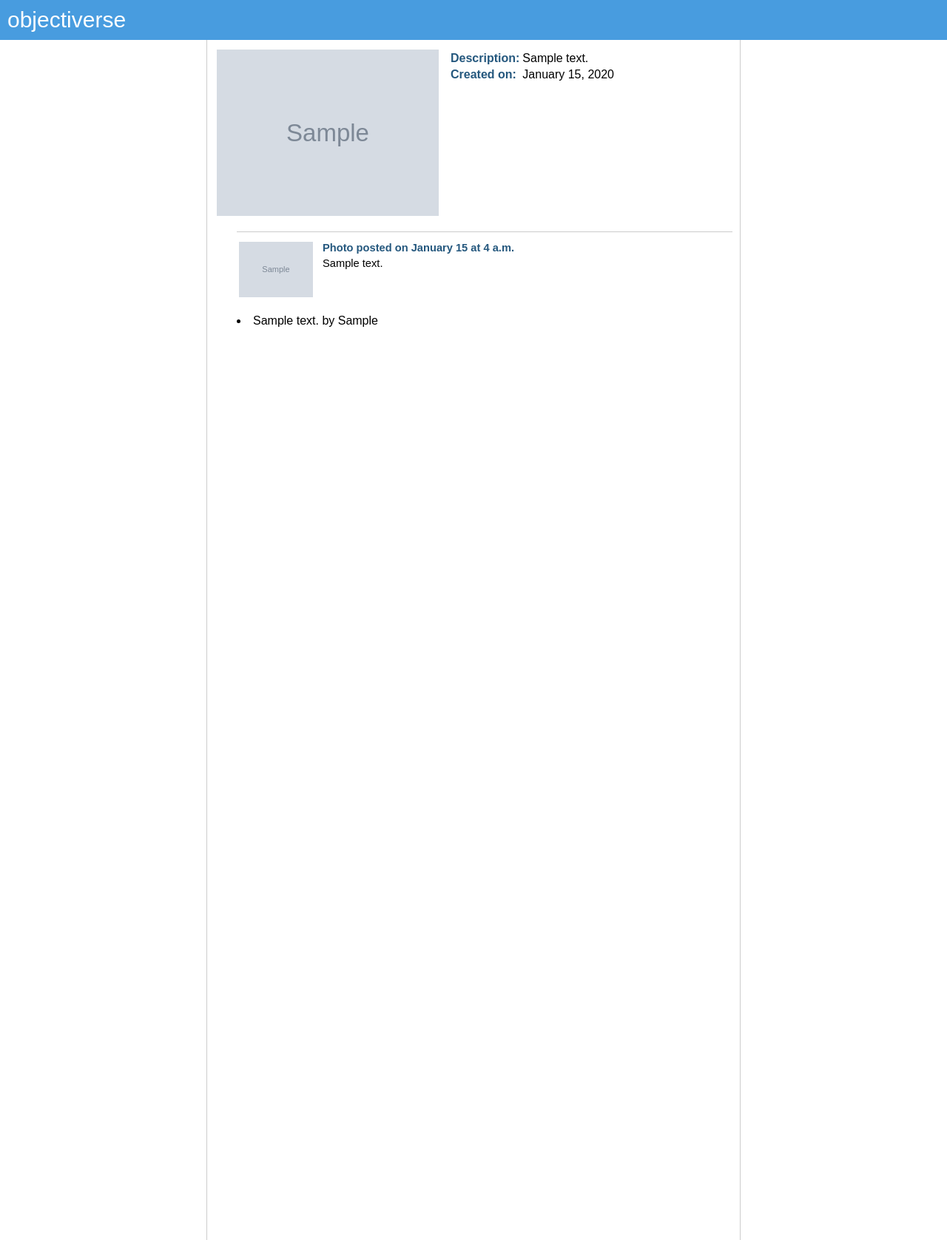
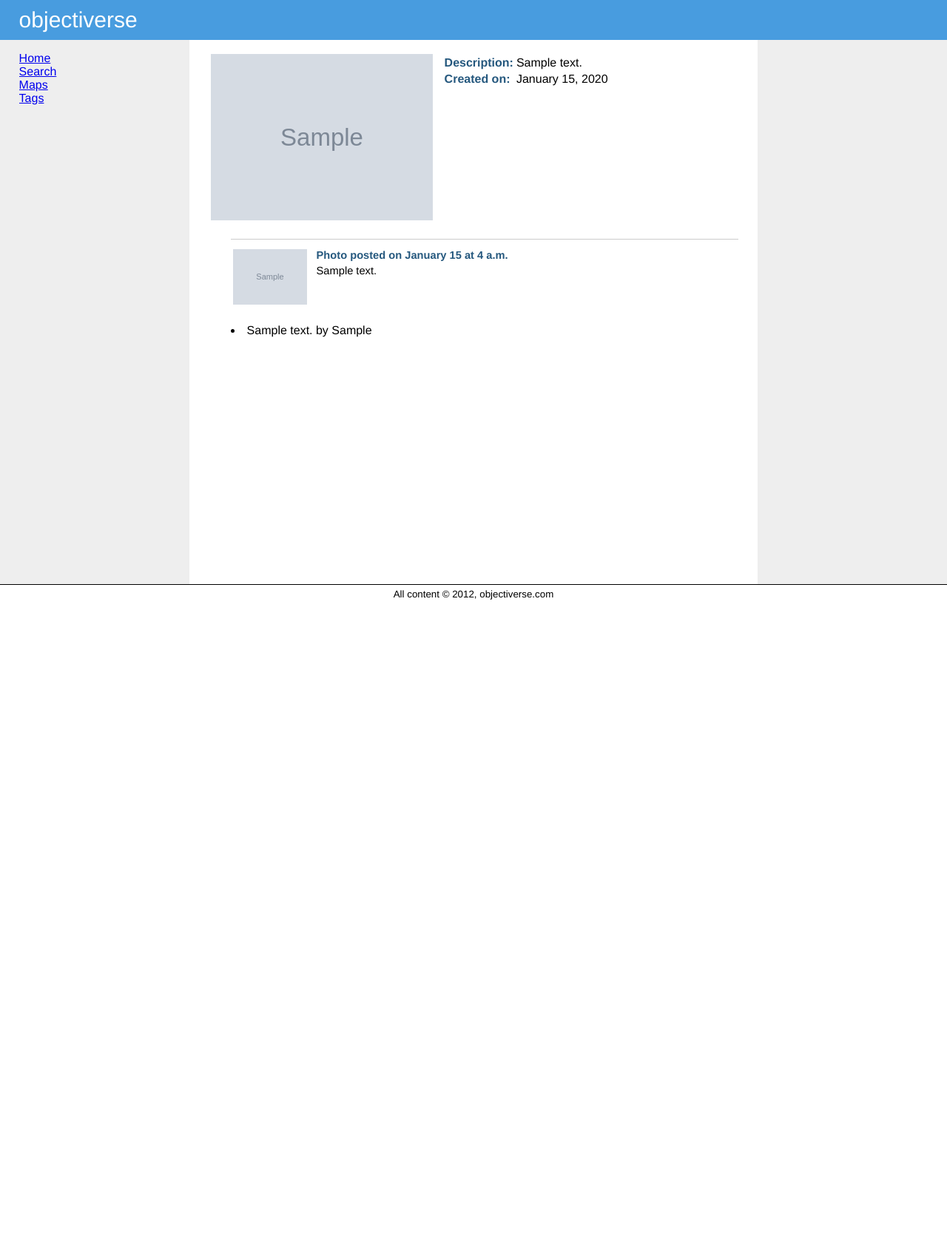
Before and after one commit to tomrusso/objectiverse.com, a Django app: page /thing/thing/1 in a window 1280 px wide. Shown: the whole page at 74% size. After the commit the page ends 811 px from the top, so only its background shows below. Run offline with Django 3.2, Linux system fonts and the light colour scheme; tables that the repository leaves empty hold one stand-in row (values such as "Sample post"); grey boxes marked "Sample" are stand-in pictures; parts of the project's set-up code (start-up, migrations or seed data) failed here and were passed over.

Commit message:
Set up front page

```diff
--- a/mysite/urls.py
+++ b/mysite/urls.py
@@ -10,6 +10,7 @@ urlpatterns = patterns('',
 	url(r'^admin/', include(admin.site.urls)),
 	url(r'^photos/(?P<path>.*)$', django.views.static.serve, { 'document_root': '/Users/tom/Documents/code/django/mysite/photos', }),
 	url(r'^(?P<thing_id>\d+)$', 'thing.views.location'),
+	url(r'^$', 'thing.views.all'),
 )
 
 #urlpatterns = patterns('',
--- a/templates/thing/tag.html
+++ b/templates/thing/tag.html
@@ -1,7 +1,7 @@
 <html>
 	<head><title>Object Tags</title></head>
 	<body style="margin:0px; text-align:center;">
-<table style="width:100%; border-collapse:collapse;">
+<table style="border-collapse:collapse;">
 	{% for row in tags %}
 		<tr>
 		{% for item in row %}
--- a/templates/thing/template.html
+++ b/templates/thing/template.html
@@ -1,14 +1,53 @@
-<!DOCTYPE html PUBLIC "-//W3C//DTD XHTML 1.0 Transitional//EN" "http://www.w3.org/TR/xhtml1/DTD/xhtml1-transitional.dtd">
-<html>
+<!DOCTYPE html PUBLIC "-//W3C//DTD XHTML 1.0 Strict//EN" "http://www.w3.org/TR/xhtml1/DTD/xhtml1-strict.dtd">
+<html xmlns="http://www.w3.org/1999/xhtml" xml:lang="en-GB">
 <head>
-		<title>objectiverse.com</title>
-		<link rel="stylesheet" type="text/css" href="{{ STATIC_URL }}site.css"/>
+	<title>{% block title %}objectiverse.com{% endblock title %}</title>
+	<link rel="stylesheet" type="text/css" href="{{ STATIC_URL }}three_col.css" media="screen" />
+	<link rel="stylesheet" type="text/css" href="{{ STATIC_URL }}formatting.css" media="screen" />
 </head>
 <body>
-		<div class="header">objectiverse</div>
-		<div class="content">
+
+<div id="header">
+	<h1>objectiverse</h1>
+</div>
+<div class="colmask threecol">
+	<div class="colmid">
+		<div class="colleft">
+			<div class="col1">
+				<!-- Column 1 start -->
 				{% block content %}
 				{% endblock content %}
+				<!-- Column 1 end -->
+			</div>
+			<div class="col2">
+				<!-- Column 2 start -->
+				<ul style="list-style:none; padding:0; margin:0;">
+					<li><a href="/">Home</a></li>
+					<li><a href="/thing/search">Search</a></li>
+					<li><a href="/thing/maps">Maps</a></li>
+					<li><a href="/thing/tag">Tags</a></li>
+				</ul>
+				<!-- Column 2 end -->
+			</div>
+			<div class="col3">
+				<!-- Column 3 start -->
+				<br><br><br><br>
+				<br><br><br><br>
+				<br><br><br><br>
+				<br><br><br><br>
+				<br><br><br><br>
+				<br><br><br><br>
+				<br><br><br><br>
+				<br><br><br><br>
+				<br><br><br><br>
+				<br><br><br><br>
+				<!-- Column 3 end -->
+			</div>
+		</div>
+	</div>
+</div>
+<div id="footer">
+	All content &copy; 2012, objectiverse.com
 </div>
 </body>
 </html>
--- a/templates/thing/thing.html
+++ b/templates/thing/thing.html
@@ -44,7 +44,7 @@
 <br>
 {% endif %}
 <div class="comments">
-	{% for scan in t.scan_set.all %}
+	{% for scan in scans %}
 		<div class="comment">
 			{% if scan.photo %}
 				<table>
@@ -81,25 +81,18 @@
 			{% endcomment %}
 		</div>
 	{% endfor %}
+	{% if scans.has_previous %}
+		<div style="float: left;">
+			<a href="{{ t.pk }}?page={{ scans.previous_page_number }}">&lt;&lt; previous</a>
+		</div>
+	{% endif %}
+	{% if scans.has_next %}
+		<div style="float: right;">
+			<a href="{{ t.pk }}?page={{ scans.next_page_number }}">next &gt;&gt;</a>
+		</div>
+	{% endif %}
 	{% for comment in t.comment_set.all %}
 		<li>{{ comment.body }} by {{ comment.user }}</li>
 	{% endfor %}
 </div>
-			<br><br><br><br>
-			<br><br><br><br>
-			<br><br><br><br>
-			<br><br><br><br>
-			<br><br><br><br>
-			<br><br><br><br>
-			<br><br><br><br>
-			<br><br><br><br>
-			<br><br><br><br>
-			<br><br><br><br>
-			<br><br><br><br>
-			<br><br><br><br>
-			<br><br><br><br>
-			<br><br><br><br>
-			<br><br><br><br>
-			<br><br><br><br>
-			<br><br><br><br>
 {% endblock content %}
--- a/thing/static/formatting.css
+++ b/thing/static/formatting.css
@@ -1,37 +1,88 @@
 body
 {
-	background:#fff;
+	background: #fff;
+	font-family: helvetica,arial,sans-serif;
 }
 
 /* Header formatting */
 #header
 {
-	border-bottom:1px solid #000;
+	/* border-bottom: 1px solid #000; */
+	background-color:#489CDF;
+	margin: 0px;
+}
+
+#header h1
+{
+	font-size: 30px;
+	font-weight: normal;
+	color:white;
+	margin: 10px 0 10px 0;
+	padding: 0px;
 }
 
 /* Footer formatting */
 #footer
 {
-	border-top:1px solid #000;
+	border-top: 1px solid #000;
+	padding-top: 5px;
+	padding-bottom: 5px;
+	font-size: 10pt;
+	text-align: center;
 }
 
 .col1, .col2, .col3
 {
-	padding-top: 0;
+	padding-top: 1em;
 	padding-bottom: 0;
 }
 
 .threecol
 {
-	background:#eee;		/* right column background colour */
+	background: #eee;		/* right column background colour */
 }
 
 .threecol .colmid
 {
-	background:#fff;		/* center column background colour */
+	background: white;		/* center column background colour */
 }
 
 .threecol .colleft
 {
-	background:#f4f4f4;		/* left column background colour */
+	background: #eee;		/* left column background colour */
 }
+
+.comments
+{
+	padding-left: 0px;
+	margin-left: 30px;
+}
+
+.comments .comment
+{
+	border-top: 1px solid #cccccc;
+	padding-top: 10px;
+	padding-bottom: 20px;
+	padding-right: 100px;
+	font-size: 11pt;
+}
+
+.commentHeader
+{
+	font-weight: bold;
+	padding-bottom: 5px;
+	color: #25587E;
+	vertical-align: top;
+}
+
+.photoComment
+{
+	padding-left: 10px;
+	vertical-align: top;
+}
+
+.thingLabel
+{
+	font-weight: bold;
+	color: #25587E;
+}
--- a/thing/views.py
+++ b/thing/views.py
@@ -5,19 +5,43 @@ from django.template import RequestContext
 from django.db import IntegrityError
 from django.core.exceptions import ObjectDoesNotExist
 from random import randint
+from django.core.paginator import Paginator, EmptyPage, PageNotAnInteger
 
-def empty(request): return HttpResponse("")
+def all(request):
+	recent_things = paginate(Thing.objects.all().order_by("-timestamp"), 20, request)
+	return render_to_response("thing/results.html", RequestContext(request, { 'recent_things': recent_things, }))
 
 # The public view of a thing that anyone can access
 def thing(request, thing_id):
 	t = Thing.objects.get(pk=thing_id)
-	return render_to_response("thing/thing.html", RequestContext(request, { 't': t, }))
+	# TODO: At some point should make things per page a constant, see thing_private view below
+	scans = paginate(t.scan_set.all().order_by("-timestamp"), 20, request)
+	return render_to_response("thing/thing.html", RequestContext(request, { 't': t, 'scans': scans, }))
 
 # The private view of a thing which can only be accessed by those who scan the tag
 def thing_private(request, private_id, scan_id):
 	t = Tag.objects.get(private_id=private_id)
+	# TODO: At some point should make things per page a constant, see thing view above
+	scans = paginate(t.scan_set.all().order_by("-timestamp"), 20, request)
 	sf = ScanForm()
-	return render_to_response("thing/thing.html", RequestContext(request, { 't': t.thing, 'sf': sf, 'scan_id': scan_id }))
+	return render_to_response("thing/thing.html", RequestContext(request, { 't': t.thing, 'sf': sf, 'scan_id': scan_id, 'scans': scans }))
+
+# Get a paginated list of objects
+def paginate(objects, num_per_page, request):
+	paginator = Paginator(objects, num_per_page)
+
+	page = request.GET.get('page')
+	try:
+		# Deliver the requested page
+		paged_objects = paginator.page(page)
+	except PageNotAnInteger:
+		# If page is missing or not an integer, show the first page
+		paged_objects = paginator.page(1)
+	except EmptyPage:
+		# If the page is out of range, show the last page
+		paged_objects = paginator.page(paginator.num_pages)
+
+	return paged_objects
 
 # Tag creation view
 def tag(request):
```
Also changed, not shown: templates/thing/all.html (+40 -0 lines). Lines whose indentation alone changed are shown as unchanged.
